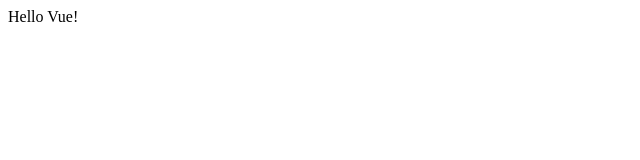
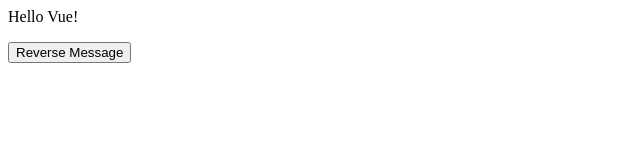
Before and after one commit to t-kinoshita04/hello_git, a plain HTML site: page index.html in a window 1280 px wide. Shown: the whole page, without its empty margins (0-640 px from the left). Drawn offline with nearby package versions, Linux system fonts and the light colour scheme.

Commit message:
Reversing message is added

```diff
--- a/index.html
+++ b/index.html
@@ -7,6 +7,7 @@
       <p>
         {{ message }}
       </p>
+      <button v-on:click="reverseMessage">Reverse Message</button>
     </div>
   </body>
 
@@ -15,6 +16,11 @@
       el: '#app',
       data: {
         message: 'Hello Vue!'
+      },
+      methods: {
+        reverseMessage: function () {
+          this.message = this.message.split('').reverse().join('')
+        }
       }
     })
   </script>
```
